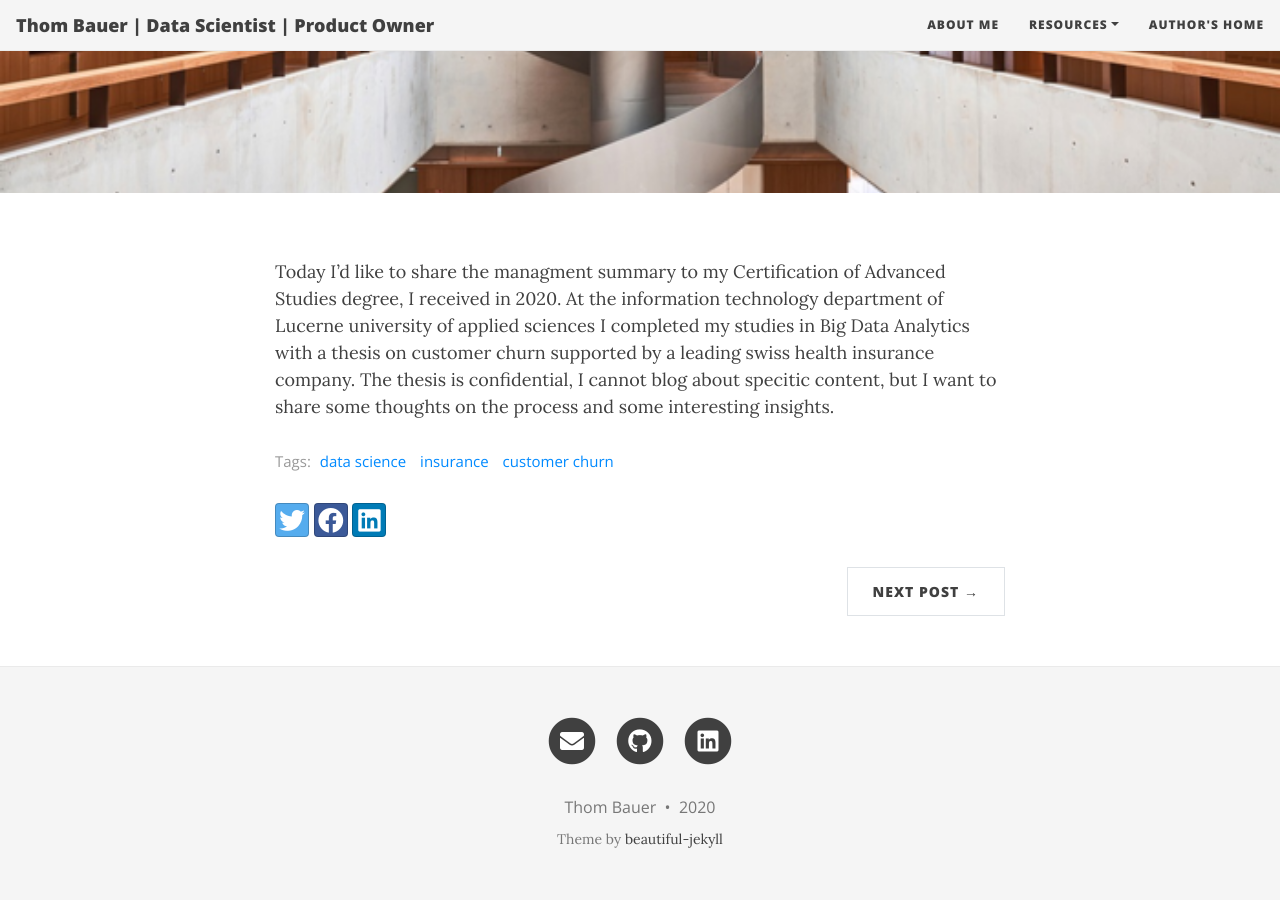
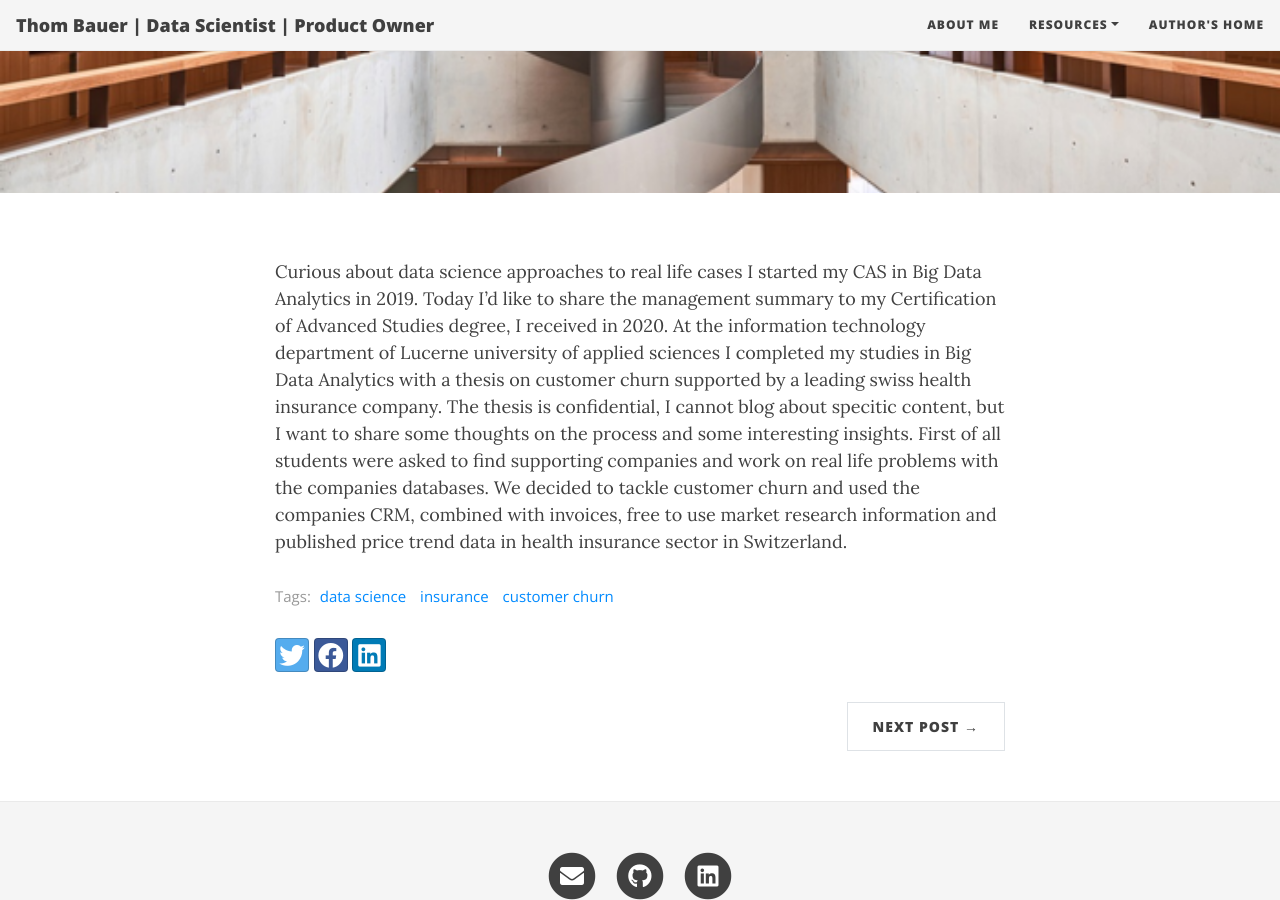
Before and after one commit to thombauer/thombauer.github.io, a Jekyll site: the page built from _posts/2020-04-20-customer-churn.md, in a window 1280 px wide and 900 px high, scrolled down 453 px. Built offline with Jekyll 4.4.1, drawn with Linux system fonts in a browser that asks for light colours; nearby versions of some CDN libraries.

Commit message:
Update 2020-04-20-customer-churn.md

```diff
--- a/_posts/2020-04-20-customer-churn.md
+++ b/_posts/2020-04-20-customer-churn.md
@@ -5,4 +5,5 @@ cover-img: /assets/img/hslu.png
 tags: [data science, insurance, customer churn]
 ---
 
-Today I'd like to share the managment summary to my Certification of Advanced Studies degree, I received in 2020. At the information technology department of Lucerne university of applied sciences I completed my studies in Big Data Analytics with a thesis on customer churn supported by a leading swiss health insurance company. The thesis is confidential, I cannot blog about specitic content, but I want to share some thoughts on the process and some interesting insights.
+Curious about data science approaches to real life cases I started my CAS in Big Data Analytics in 2019. Today I'd like to share the management summary to my Certification of Advanced Studies degree, I received in 2020. At the information technology department of Lucerne university of applied sciences I completed my studies in Big Data Analytics with a thesis on customer churn supported by a leading swiss health insurance company. The thesis is confidential, I cannot blog about specitic content, but I want to share some thoughts on the process and some interesting insights.
+First of all students were asked to find supporting companies and work on real life problems with the companies databases. We decided to tackle customer churn and used the companies CRM, combined with invoices, free to use market research information and published price trend data in health insurance sector in Switzerland.
```
